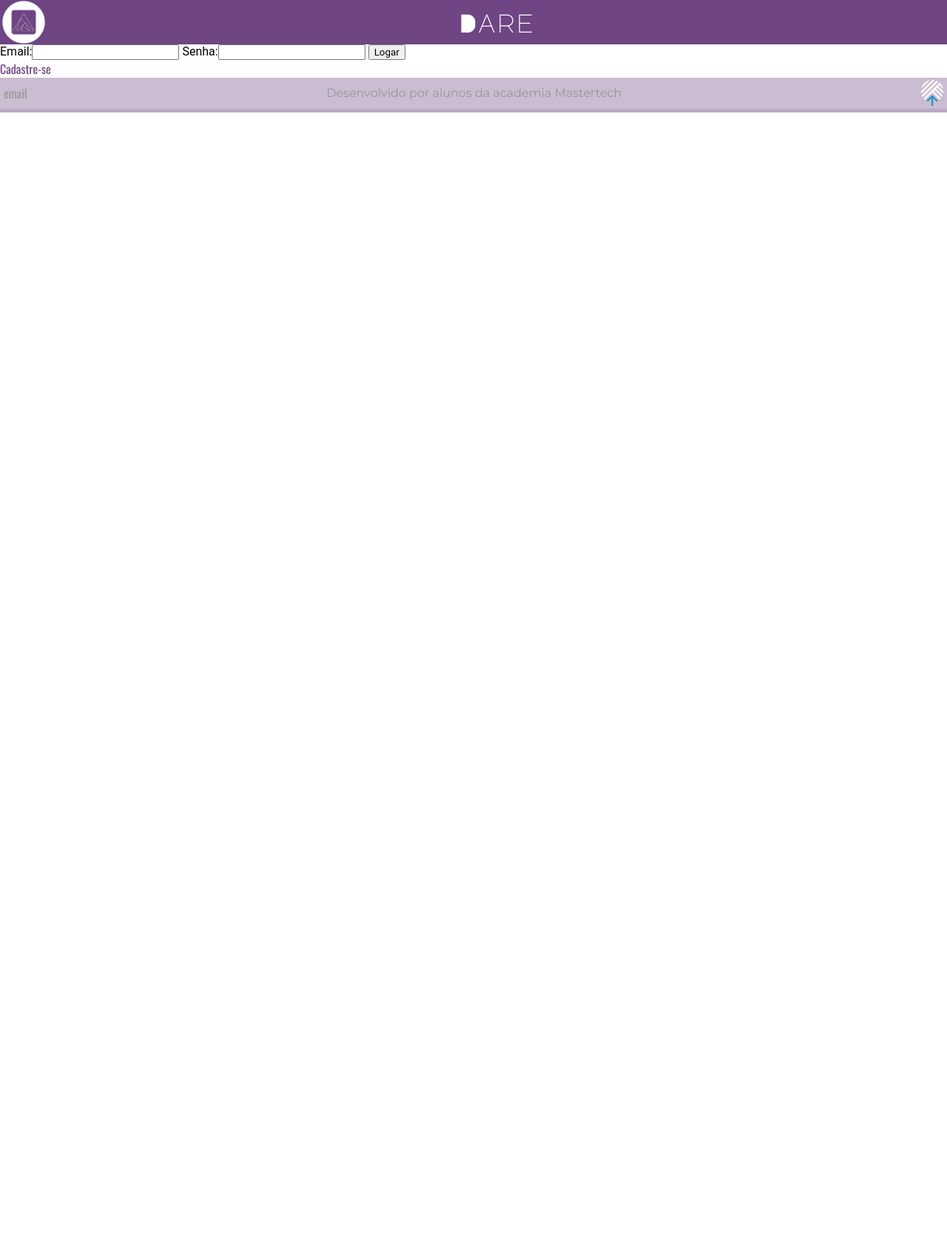
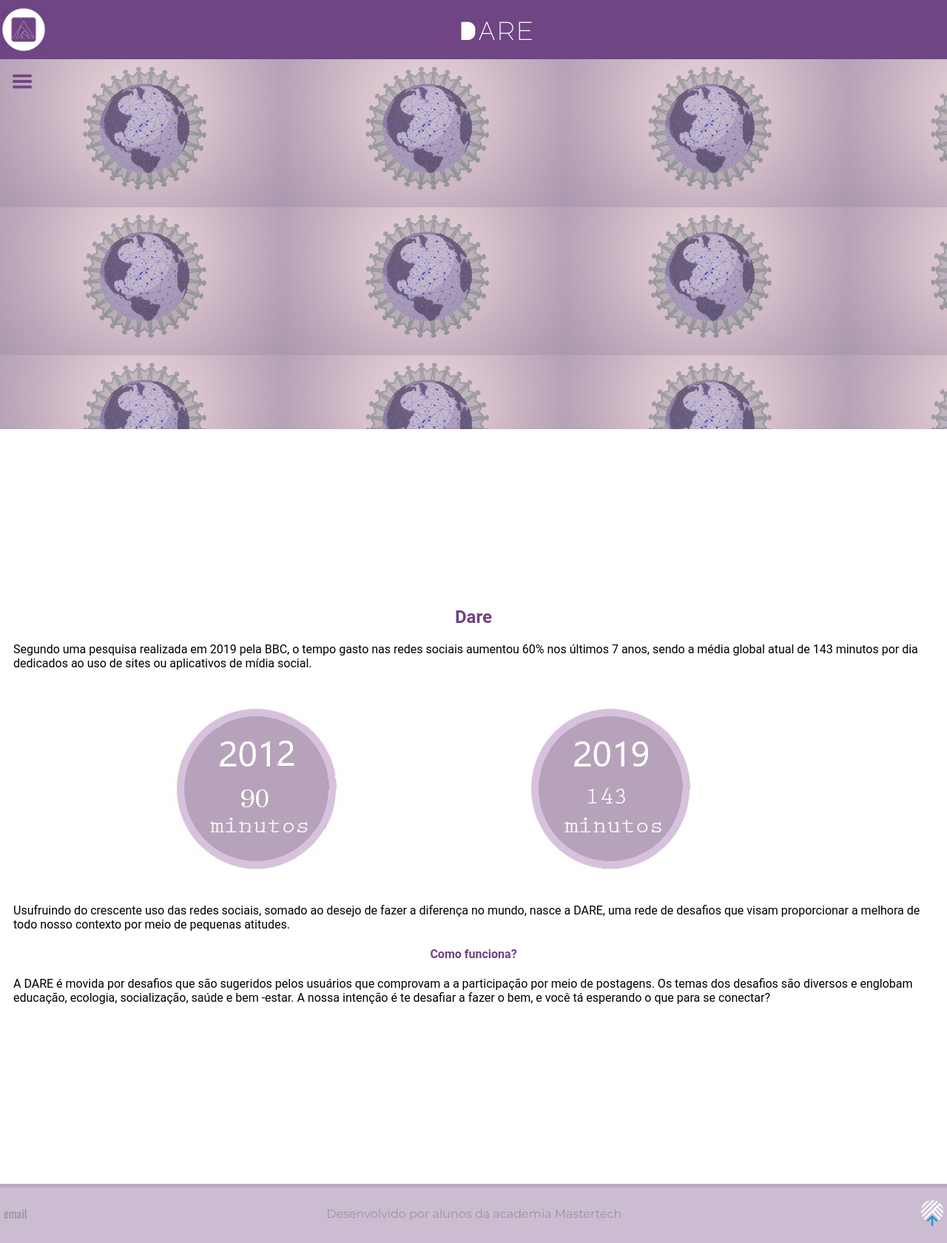
Before and after one commit to mariaFernanda2001/AjudandoMaria, a Django app: page / in a window 1280 px wide. Shown: the whole page at 74% size. Before the commit the page ends 152 px from the top, so only its background shows below. Run offline with Django 3.2, Linux system fonts and the light colour scheme.

Commit message:
A alteração de hoje foi fazer a tela do index e alterar algumas configução do base

```diff
--- a/website/static/css/stylebase.css
+++ b/website/static/css/stylebase.css
@@ -1,11 +1,49 @@
-*{
-    margin: 0;
+body{
+    display: grid;
+    grid-template-areas: 'navbar navbar navbar navbar'
+                          'header header header header'
+                         'section section section section'
+                         'footer footer footer footer';
+grid-template-columns: 25vw 25vw 25vw 25vw;
+grid-template-rows: 10vh 90vh 60vh 10vh;
+margin: 0;
+}
+
+nav{
+    grid-area: navbar;
+}
+
+.nav-base {
+    align-items: center;
+    background-color: #6f4584;
+    display: flex;
+    justify-content: space-between;
+}
+
+.nav-base img{
+    margin-left: 2px;
+    width: 60px;
+}
+.nav-base p{
+    color: white;
+    font-family: 'Major Mono Display', monospace;
+    font-size: 35px;
+}
+
+
+header{
+    grid-area: header;
+}
+
+section{
+    grid-area: section;
 }
 
 footer{
     align-items: center;
     background-color: #cbbcd2;
     display: flex;
+    grid-area: footer;
     justify-content: space-between;
     }
 
@@ -17,7 +55,6 @@ footer img{
     margin-right: 5px;
     margin-top: 3px;
     width: 30px;
-
 }
 
 footer p{
@@ -25,25 +62,9 @@ footer p{
     font-family: 'Montserrat';
 margin-left: 5px;
 }
+
 footer p a{
 
     color: #979797;
     text-decoration: none;
 }
-.nav-base { align-items: center;
-    background-color: #6f4584;
-    display: flex;
-    justify-content: space-between;
-}
-.nav-base img{
-    margin-left: 2px;
-    width: 60px;
-
-
-}
-.nav-base p{
-    color: white;
-    font-family: 'Major Mono Display', monospace;
-    font-size: 35px;
-
-}
--- /dev/null
+++ b/website/static/css/styleindex.css
@@ -0,0 +1,127 @@
+body{
+    display: grid;
+    grid-template-areas: 'navbar navbar navbar navbar'
+                          'header header header header'
+                         'section section section section'
+                         'footer footer footer footer';
+grid-template-columns: 25vw 25vw 25vw 25vw;
+grid-template-rows: 10vh 90vh 100vh 10vh;
+margin: 0;
+}
+
+nav{
+    grid-area: navbar;
+    display: inline;
+}
+
+header{
+    display: flex;
+    grid-area: header;
+
+}
+
+/* Inicio Menu */
+header .menu a{
+    color:#704483;
+    text-decoration: none;
+    font-family: 'Oswald',sans-serif;
+}
+
+header .menu a:hover{
+     background-color: #e3dfe6;
+}
+
+header .menu .barra{
+    background-color:#f9f4f4;
+    height: 100%;
+    width: 200px;
+    position: absolute;
+    transition: all .2s linear;
+    left: -200px;
+}
+
+header .menu #check{
+    display:none;
+}
+
+header .menu #check:checked ~ .barra{
+    transform: translateX(200px);
+}
+
+header .menu #icone{
+    cursor: pointer;
+    padding: 15px;
+    position: absolute;
+    z-index:1;
+}
+
+header .menu label img{
+    width: 30px;
+}
+
+header .menu .link{
+    background-color: #d5bfcb;
+    padding: 20px;
+    font-size: 12px;
+    transition: all .2s linear;
+    color:#f4f4f9;
+    border-bottom: 2px solid #f9f4f4;
+}
+
+header .menu .link:hover{
+    background-color:#9d94a1;
+
+}
+header .menu .nav-menu{
+    width: 100%;
+    position: absolute;
+    top: 60px;
+}
+
+header .menu .nav-menu a{
+    text-decoration: none;
+}
+/* Fim Menu */
+
+.banner{
+    background-image: url('../images/banner.jpg');
+    grid-area: header;
+    height: 500px;
+
+
+
+}
+
+.banner h3{
+    color: white;
+    margin: 50px;
+    text-align: center;
+    display: flex;
+    margin-top: 40%;
+    margin-left: 30%;
+
+}
+
+section{
+    justify-content: space-around;
+    grid-area: section;
+}
+
+section img{
+    align-items: center;
+    margin-top: 10px;
+    margin-left: 210px;
+}
+
+section h1, h4{
+    color: #704483;
+    text-align: center;
+}
+
+section p{
+    margin: 18px;
+}
+
+footer{
+    grid-area: footer;
+}
--- a/website/templates/base.html
+++ b/website/templates/base.html
@@ -2,6 +2,7 @@
 
 <!DOCTYPE html>
 <html lang="pt-br">
+
 <head>
     <meta charset="UTF-8">
     <meta name="viewport" content="width=device-width, initial-scale=1.0">
@@ -11,22 +12,14 @@
 
     <link rel="stylesheet" href="{% static 'css/stylebase.css' %}">
     <link rel="stylesheet" href="{% static 'css/stylehome.css' %}">
+    {% block css %}
+    {% endblock %}
     <title>Dare</title>
 </head>
+
 <body>
-<nav class="nav-base"><img src="{% static 'images/logo-redondo.jpeg'%}" alt="">
-<p>Dare</p>
-<p></p></nav>
-{% block content %}
+    {% block content %}
 
+    {% endblock %}
 
-{% endblock %}
-
-<footer>
-    <p><a href="https://mail.google.com/mail/u/0/?hl=pt-BR&view=cm&tf=1&fs=1&to=amanda_sj12%40hotmail.com">email</a></p>
-    <p>Desenvolvido por alunos da academia Mastertech</p>
-    <p><img src="{% static 'images/estacao-logo.png'%}" alt=""></p>
-</footer>
-<footer class="footer-escuro"></footer>
 </body>
-</html>
--- a/website/templates/index.html
+++ b/website/templates/index.html
@@ -1,7 +1,27 @@
 {% extends "base.html" %}
 {% load staticfiles %}
+
+{% block css %}
+<link rel="stylesheet" href="{% static 'css/styleindex.css' %}">
+{% endblock %}
+
 {% block content %}
+<nav class="nav-base"><img src="{% static 'images/logo-redondo.jpeg'%}" alt="">
+    <p>Dare</p>
+    <p></p>
+</nav>
 
+
+    <header class="menu">
+
+  <!-- Inicio menu -->
+  <input id="check" type="checkbox">
+  <label id="icone" for="check"><img src="{% static 'images/menu.png'%}" alt=""></label>
+
+<div class="barra">
+  <nav class="nav-menu">
+      <a href="">
+          <div class="link">Desafiar</div>
           <p style="color: red">
             {{ msg }}
         </p>
@@ -11,4 +31,49 @@
             <input type="submit" value="Logar">
         </form>
         <a href="/cadastro/">Cadastre-se</a>
+      </a>
+  </nav>
+</div>
+<!-- Fim menu -->
+    </header>
+
+     <header class="banner">
+         <h3>Desafie-se a fazer o bem. Entre para essa rede!</h3>
+     </header>
+
+     <section>
+         <h1>Dare</h1>
+
+        <p>
+            Segundo uma pesquisa realizada em 2019 pela BBC, o tempo gasto nas redes
+            sociais aumentou 60% nos últimos 7 anos,  sendo a média global atual de 143
+            minutos por dia  dedicados ao uso de sites ou aplicativos de mídia social.
+        </p>
+
+        <img src="{% static '..\static\images\dados 2012.jpg'%}" alt="Dados de 2012">
+        <img src="{% static '..\static\images\dados 2019.jpg'%}" alt="DAdos de 2019">
+        <p>
+            Usufruindo do crescente uso das redes sociais, somado ao desejo de fazer a
+            diferença no mundo, nasce a DARE, uma rede de desafios que visam proporcionar
+            a melhora de todo nosso contexto por meio de pequenas atitudes.
+
+        <p>
+        <h4>Como funciona?</h4>
+           <p>
+            A DARE é movida por desafios que são sugeridos pelos usuários que comprovam a
+            a participação por meio de postagens. Os temas dos desafios são diversos e
+            englobam educação, ecologia, socialização, saúde e bem -estar. A nossa intenção
+            é te desafiar a fazer o bem, e você tá esperando o que para se conectar?
+       </p>
+     </section>
+
+    <footer>
+        <p><a href="https://mail.google.com/mail/u/0/?hl=pt-BR&view=cm&tf=1&fs=1&to=amanda_sj12%40hotmail.com">email</a>
+        </p>
+        <p>Desenvolvido por alunos da academia Mastertech</p>
+        <p><img src="{% static 'images/estacao-logo.png'%}" alt=""></p>
+    </footer>
+    <footer class="footer-escuro"></footer>
+
+
     {% endblock %}
```
Also changed, not shown: website/static/images/Sem título.jpg (deleted), website/static/images/banner.jpg (added). Lines whose indentation alone changed are shown as unchanged.
